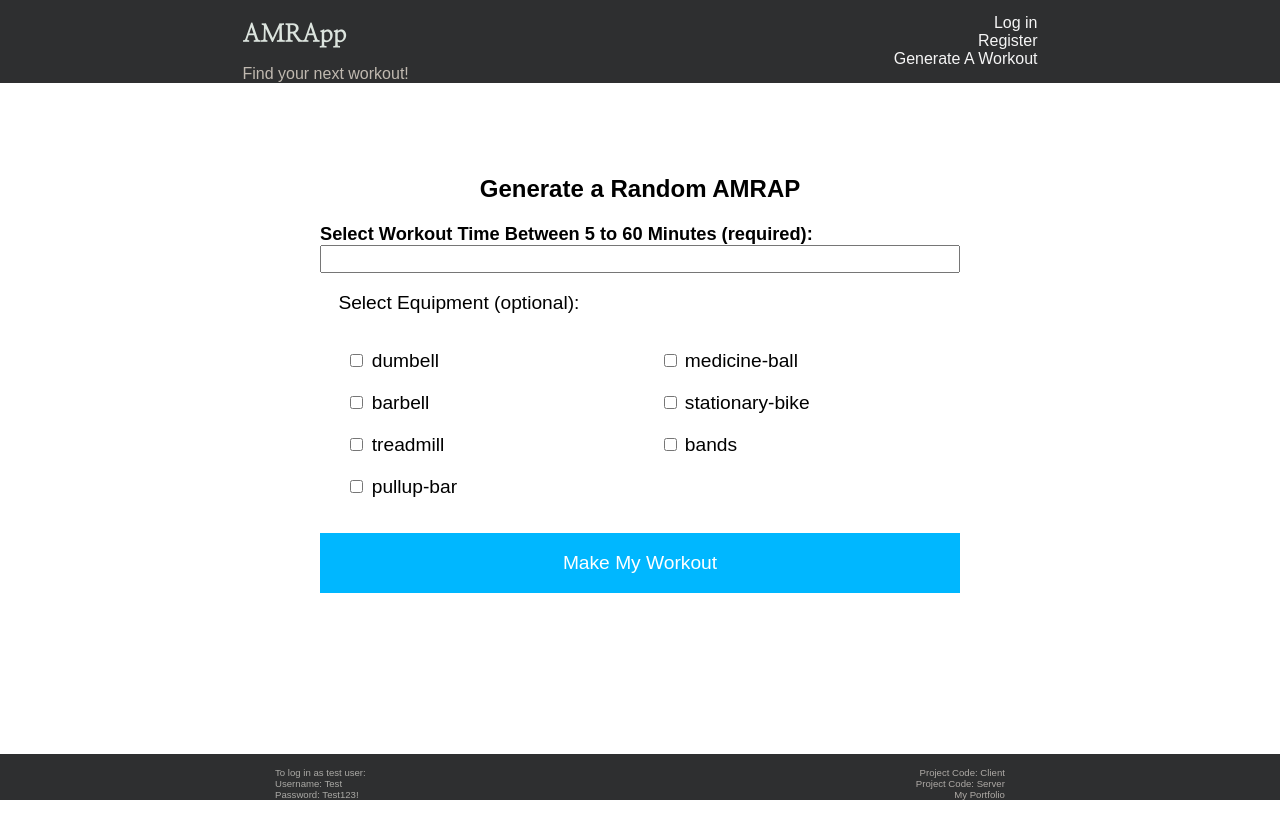
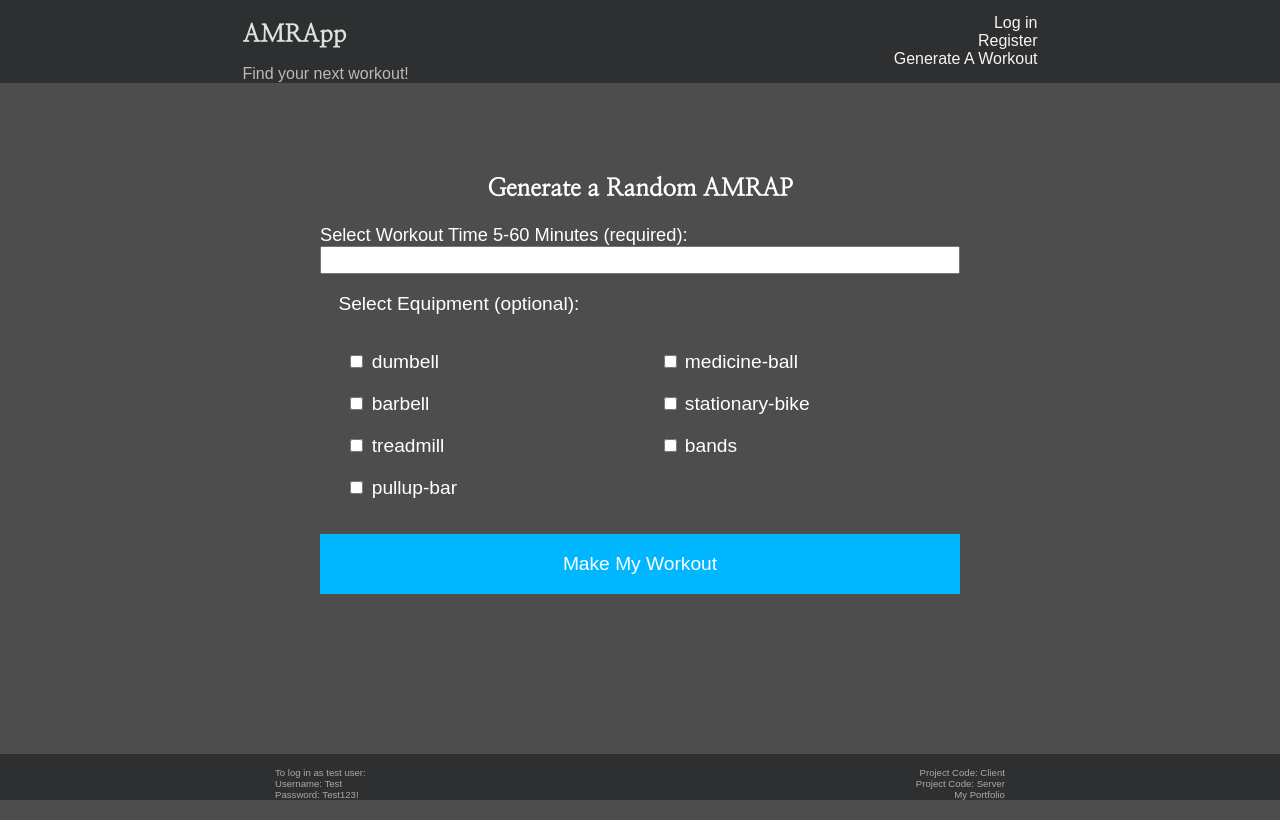
Before and after one commit to coggins87/colleen-capstone-client, a React (Create React App) app: page /search in a window 1280 px wide. Built offline with nearby package versions, Linux system fonts and the light colour scheme; no server answers; a web font is replaced by a local one.

Commit message:
padding on form pages and background colors changed

```diff
--- a/src/components/App/app.css
+++ b/src/components/App/app.css
@@ -12,7 +12,8 @@
   height: 100%;
   width: 100%;
   font-family: 'Lexend Exa', sans-serif;
-
+  background-color: rgb(77, 77, 77);
+  color: white;
 }
 
 .App_main{
--- a/src/components/SearchForm/SearchForm.css
+++ b/src/components/SearchForm/SearchForm.css
@@ -34,9 +34,6 @@ padding-bottom: 15%;
   font-size: 0.95em;
 }
 
-.time_label{
-  font-weight: bold;
-}
 
 .search_form > .form_button{
   align-content: space-around
--- a/src/components/SearchForm/SearchForm.js
+++ b/src/components/SearchForm/SearchForm.js
@@ -75,7 +75,7 @@ class SearchForm extends React.Component {
         <div className="search_form_inputs">
           <form className="_form search_form " onSubmit={this.handleSubmit}>
             <label className="time_label" htmlFor="time">
-              Select Workout Time Between 5 to 60 Minutes (required):{" "}
+              Select Workout Time 5-60 Minutes (required):{" "}
             </label>
             <input
               className="time_input"
--- a/src/routes/ExerciseSearch/ExerciseSearch.css
+++ b/src/routes/ExerciseSearch/ExerciseSearch.css
@@ -2,17 +2,17 @@
   display: flex;
   flex-direction: column;
   margin: auto;
-
 }
 
 .ExerciseHeader {
-margin-top: 15%;
+  margin-top: 15%;
   text-align: center;
-padding-top: 10%;
+  padding-top: 10%;
+  font-family: "Nanum Myeongjo", serif;
 }
 
-@media all and (max-width: 500px){
-  .ExerciseSearch{
+@media all and (max-width: 500px) {
+  .ExerciseSearch {
     padding-top: 20%;
   }
 }
--- a/src/routes/LandingPage/landing-page.css
+++ b/src/routes/LandingPage/landing-page.css
@@ -36,6 +36,10 @@
   position: relative;
   bottom: -60%;
 }
+.landing_title {
+  font-family: "Nanum Myeongjo", serif;
+
+}
 .subheader{
   list-style-type: none;
   padding: 0px;
--- a/src/routes/LoginPage/LoginPage.css
+++ b/src/routes/LoginPage/LoginPage.css
@@ -4,3 +4,8 @@
   margin: auto;
   padding-top: 3%;
 }
+
+.page_header {
+  font-family: "Nanum Myeongjo", serif;
+
+}
--- a/src/routes/LoginPage/LoginPage.js
+++ b/src/routes/LoginPage/LoginPage.js
@@ -7,7 +7,7 @@ class LoginPage extends React.Component{
   render(){
     return(
       <section className="LoginPage">
-        <h2>Log in</h2>
+        <h2 className="page_header">Log in</h2>
       <LoginForm />
       </section>
     )
--- a/src/routes/RegisterPage/RegisterPage.css
+++ b/src/routes/RegisterPage/RegisterPage.css
@@ -2,7 +2,7 @@
   display: flex;
   flex-direction: column;
   margin: auto;
-  padding-top: 5%;
+  padding-top: 9%;
 }
 
 @media all and (max-width: 500px){
--- a/src/routes/RegisterPage/RegisterPage.js
+++ b/src/routes/RegisterPage/RegisterPage.js
@@ -14,7 +14,7 @@ class RegisterPage extends React.Component {
   render(){
     return(
       <section className="RegisterPage">
-        <h2>Register</h2>
+        <h2 className="page_header">Register</h2>
      <RegisterForm
      onRegistrationSuccess={this.handleRegistrationSuccess}
      />
```
